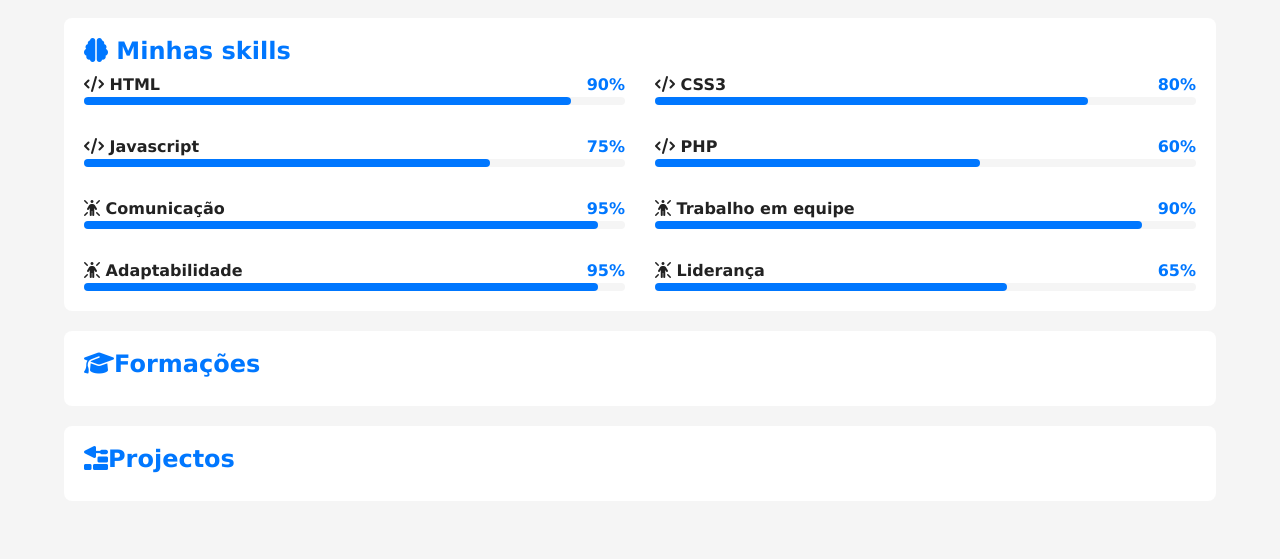
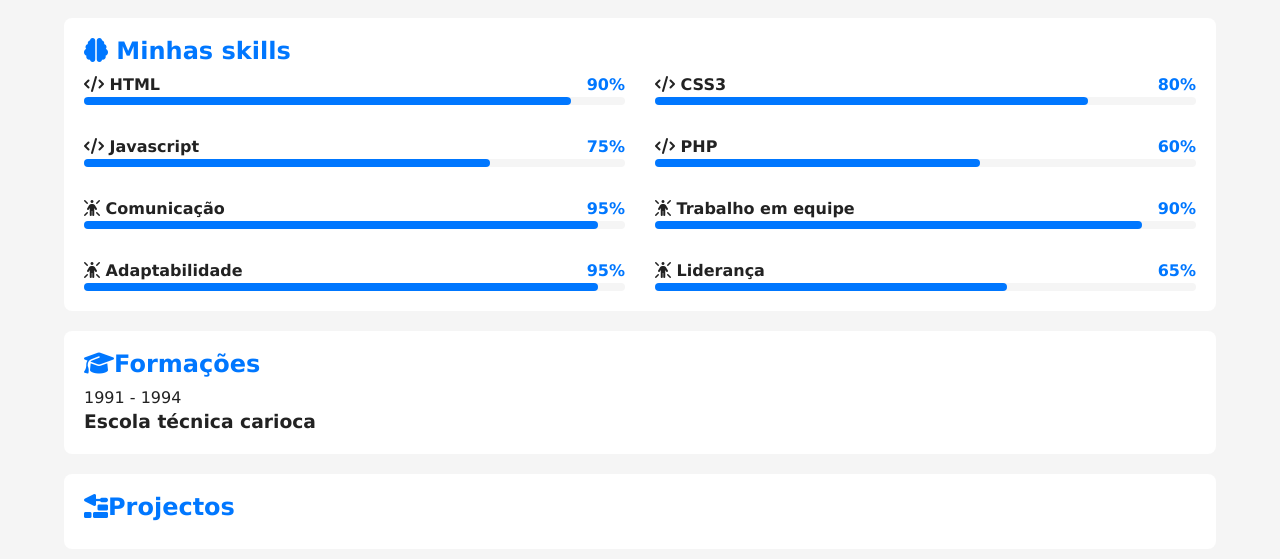
Before and after one commit to vitucho6/projecto-portifolio, a plain HTML site: page index.html in a window 1280 px wide. Shown: the part 1173-1732 px from the top of the page. Before the commit the page ends 1694 px from the top, so only its background shows below. Drawn offline with Linux system fonts and the light colour scheme.

Commit message:
actualizei

```diff
--- a/index.html
+++ b/index.html
@@ -138,7 +138,15 @@
             </article>
 
             <article id="formacao"> <!--fim article#formacao-->
+
                 <h2><i class="fa-solid fa-graduation-cap"> </i>Formações</h2>
+
+                <div id="formacao-container">
+                    <div class="curso">
+                        <p class="periodo">1991 - 1994</p>
+                        <h3 class="instituicao">Escola técnica carioca</h3>
+                    </div>
+                </div>
             </article>
 
             <article id="projectos"> <!--fim article#projectos-->
```
